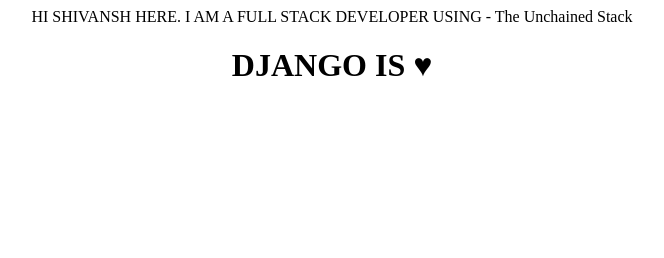
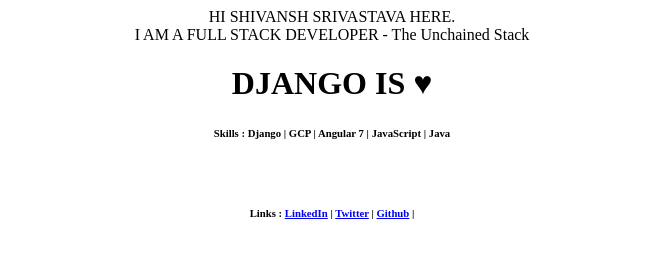
Before and after one commit to Shivansh2407/Autocomplete-jQuery, a plain HTML site: page Index.html in a window 1280 px wide. Shown: the whole page, without its empty margins (308-972 px from the left). Drawn offline with Linux system fonts and the light colour scheme.

Commit message:
Update Index.html

```diff
--- a/Index.html
+++ b/Index.html
@@ -4,9 +4,11 @@
 </head>
 <body>
   <Center>
-HI SHIVANSH HERE.
-I AM A FULL STACK DEVELOPER USING - The Unchained Stack
-  <H1><b>DJANGO IS &hearts;<b></H1>
+HI SHIVANSH SRIVASTAVA HERE.<br>
+I AM A FULL STACK DEVELOPER - The Unchained Stack
+<H1><b>DJANGO IS &hearts;<b></H1>
+<H6><b>Skills : Django | GCP | Angular 7 | JavaScript | Java</b></H6><br>
+<H6><b>Links : <a href="linkedin.com/in/shivansh-srivastava24/">LinkedIn</a> | <a href="https://twitter.com/Shivans01939094">Twitter</a> | <a href="https://github.com/Shivansh2407">Github</a> | <a href="mailto:shivanshsrivastava2000@gmail.com>Gmail</a></b></H6>
   </Center>
 </body>
 </html>
```
